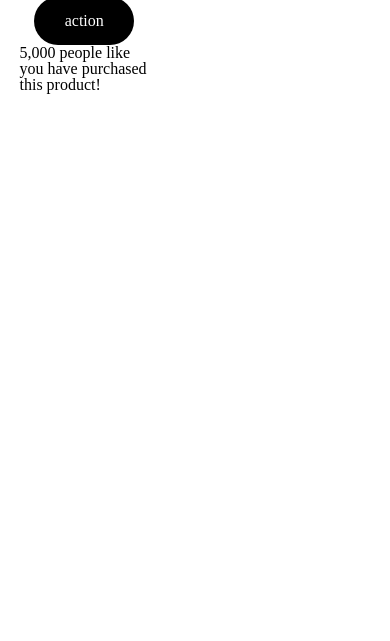
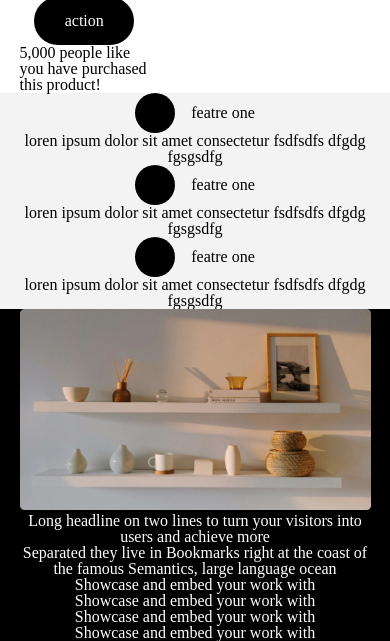
Before and after one commit to tikosarashvili/lessen-10, a plain HTML site: page index.html in a window 390 px wide. Shown: the part 259-900 px from the top of the page. Before the commit the page ends 844 px from the top, so only its background shows below. Drawn offline with Linux system fonts and the light colour scheme.

Commit message:
davaleba+damateba

```diff
--- a/css/style.css
+++ b/css/style.css
@@ -11,9 +11,6 @@
 
 .header__nav {
     display: flex;
-}
-.burger-bar {
-    display: none;
 }
 
 .action-header {
@@ -77,41 +74,98 @@
 }
 .small-text { width: 100%;
 }
+.section {
+    background-color: #F3F3F3
+}
+.big-box {
+    max-width: 1140px;
+    width: 90%;
+    margin: 0 auto;
+    display: flex;
+    column-gap: 30px;
+}
+.box {
+    width: 360px;
+}
+.round-box{
+    width: 40px;
+    height: 40px;
+    border-radius: 50%;
+    background-color: #000000;
+}
+.small-box {
+    display: flex;
+    column-gap: 16px;
+    align-items: center;
+}
+.black-bg {
+    background-color: #000000;
+    padding: 96px, 0px;
+}
+.wraper {
+    max-width: 1140px;
+    width: 90%;
+    margin: 0 auto;
+    display: flex;
+    column-gap: 133px;
+    align-items: center;
+}
+.left-box {
+    width:503.5px;
+}
+.right-box {
+    width: 503.5px;
+    color:#FFFFFF;
+}
+.image-element {
+    width: 100%;
+}
+
+
+
+
+
+
 @media (max-width: 1440px) {
-    .header__nav {
-        display: BLOCK;
-    }
-    .burger-bar {
-        display: none;
-    }
 }
 @MEDIA (max-width: 1024px) {
-
-}
+    .left-box {
+        width: 100%;
+    }
+    .right-box {
+        width: 100%;
+        display: flex;
+        column-gap: 129px;
+    }
+    .wraper {
+        flex-direction: column;
+        column-gap: 64px;
+    }
+    }
 @MEDIA (max-width: 744px) {
     .little-block {
         font-size: 40px;
     }
     .small-block {
         flex-direction: column;
-
     }
+    .big-box {
+        flex-direction: column;
+        column-gap: 20px;}
+        .box {
+            width: 100%;
+            text-align: center;
+            display: flex;
+            flex-direction: column;
+            align-items: center;
+        }
+        .right-box{
+            flex-direction: column;
+            text-align: center;
+        }
 }
 @MEDIA ( max-width: 480px) {
-   .action-header
-     display: none;
 }
-    .header__nav {
-        display: none;
+
+    @media (max-width: 375px) {
     }
-    .burger-bar {
-        display: block;
-    }
-    @media (max-width: 375px) {
-        .header__nav {
-        display: none;
-    }
-    .burger-bar {
-        display: block;
-    }
-    }
--- a/index.html
+++ b/index.html
@@ -26,6 +26,7 @@
       </div>
 <div class="burger-bar"></div>
     </div>
+    <div class="burger-bar"></div>
     </header>
     <section>
         <div class="container">
@@ -43,7 +44,63 @@
                 <div class="right-block">
            <img class="image" src="./image/img.png" alt="hero image">
 </div>
-            </div>
-    </section>
+</div>
+</section>
+<section class="section">
+<div class="big-box">
+<div class="box">
+<div class="small-box">
+<div class="round-box"></div>
+<h3>featre one </h3>
+</div>
+<p>loren ipsum dolor sit amet consectetur fsdfsdfs dfgdg fgsgsdfg </p>
+</div>
+<div class="box">
+<div class="small-box">
+<div class="round-box"></div>
+<h3>featre one </h3>
+</div>
+<p>loren ipsum dolor sit amet consectetur fsdfsdfs dfgdg fgsgsdfg </p>
+</div>
+<div class="box">
+<div class="small-box">
+<div class="round-box"></div>
+<h3>featre one </h3>
+</div>
+<p>loren ipsum dolor sit amet consectetur fsdfsdfs dfgdg fgsgsdfg  </p>
+</div>
+</section>
+<section class="black-bg">
+<div class="wraper">
+  <div class="left-box">
+  <picture>
+  <source
+  media="(min-width:1024px)"
+  srcset="image/desktop.png.png"
+  />
+  <source
+  media="(min-width:744px)"
+  srcset="image/tablet.png.png"
+  />
+  <source
+  media="(min-width:375px)"
+  srcset="image/tablet-mini.png.png"
+  />
+  <img class="image-element" src="./image/mobile.png.png" >
+</picture>
+
+  </div>
+  <div class="right-box">
+    <p>Long headline on two lines to turn your visitors into users and achieve more</p>
+ <div class="texts-box">
+  <p>Separated they live in Bookmarks right at the coast of the famous Semantics, large language ocean</p>
+<h3>Showcase and embed your work with </h3>
+<h3>Showcase and embed your work with </h3>
+<h3>Showcase and embed your work with </h3>
+<h3>Showcase and embed your work with </h3>
+ </div>
+  </div>
+</div>
+</section>
 </body>
 </html>
```
Also changed, not shown: image/desktop.png.png (added), image/mobile.png.png (added), image/tablet-mini.png.png (added), image/tablet.png.png (added).
